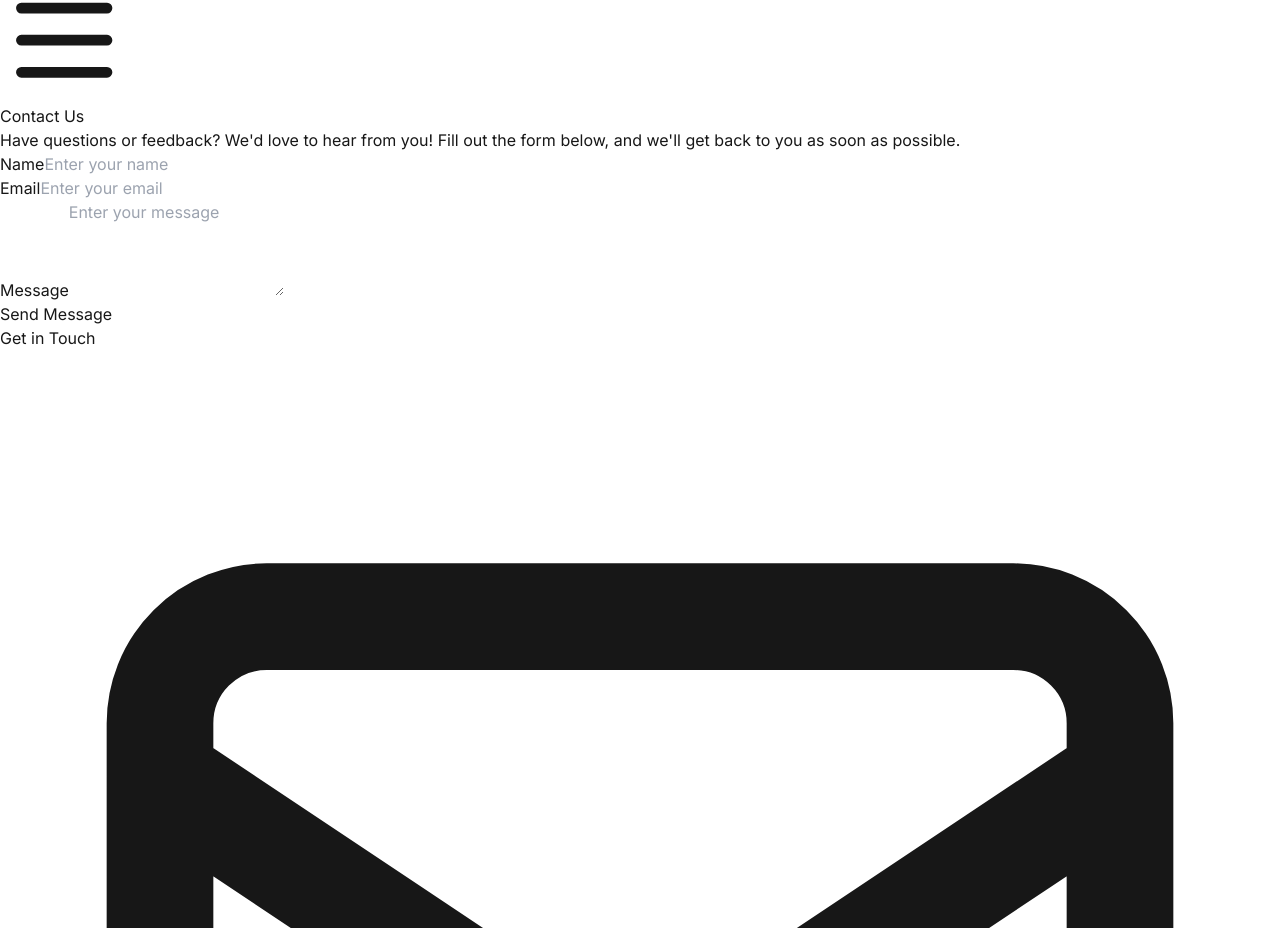
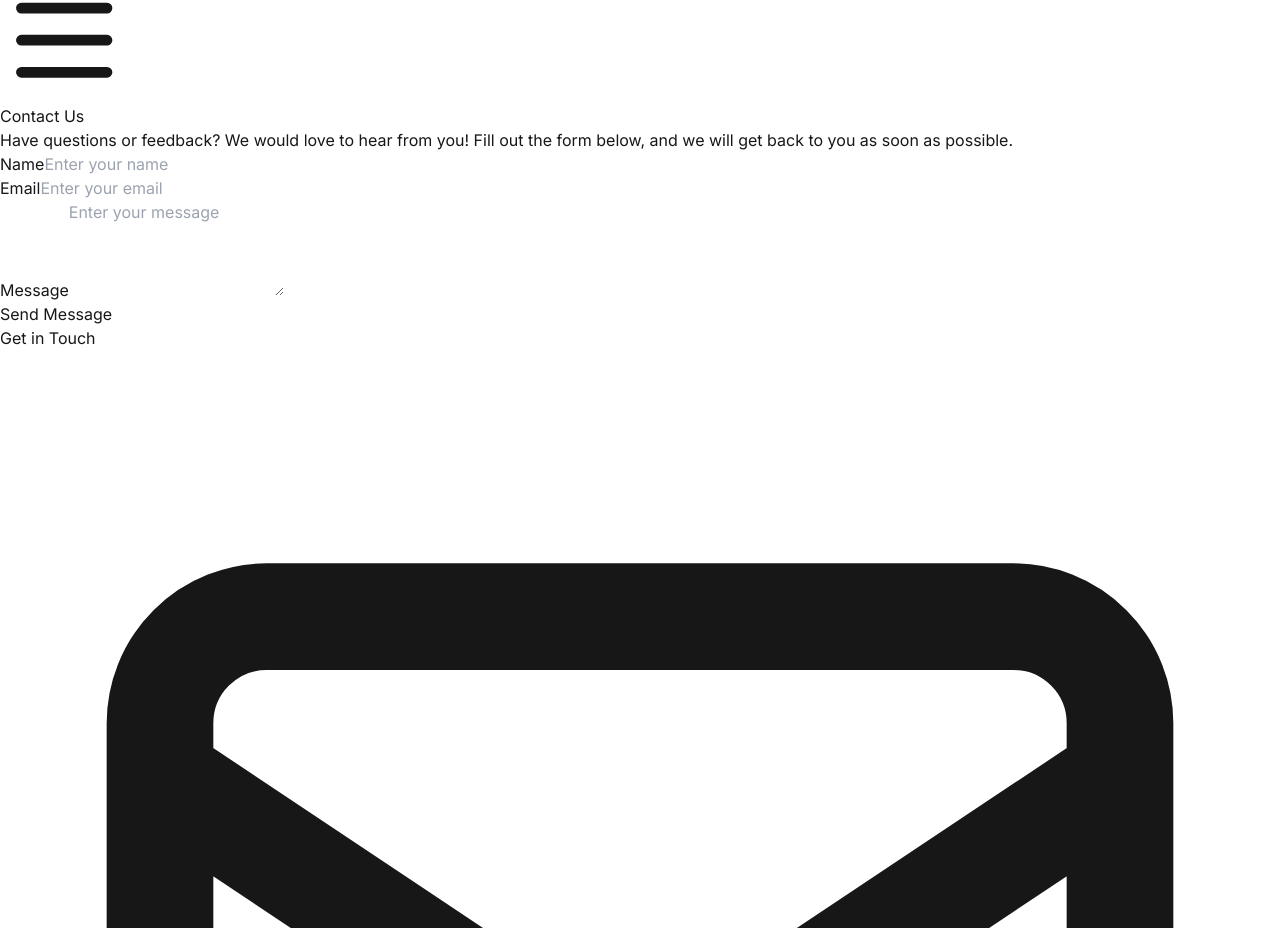
Before and after one commit to WafaaKanwal/Milestone-3-Ecommerce, a Next.js app: page /contact in a window 1280 px wide. Shown: the part 1400-2328 px from the top of the page. Built offline with nearby package versions, Linux system fonts and the light colour scheme.

Commit message:
Add files via upload

```diff
--- a/src/app/contact/page.tsx
+++ b/src/app/contact/page.tsx
@@ -7,7 +7,7 @@ export default function ContactPage() {
           <div className="p-24">
             <h1 className="text-4xl font-bold text-gray-900 mb-6">Contact Us</h1>
             <p className="text-lg text-gray-600 mb-8">
-              Have questions or feedback? We'd love to hear from you! Fill out the form below, and we'll get back to you as soon as possible.
+              Have questions or feedback? We would love to hear from you! Fill out the form below, and we will get back to you as soon as possible.
             </p>
             <form className="space-y-6">
               {/* Name Field */}
```
